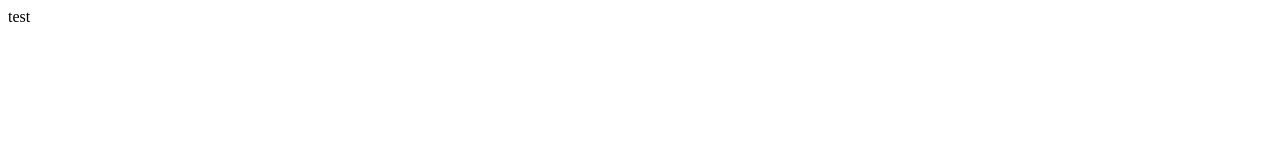
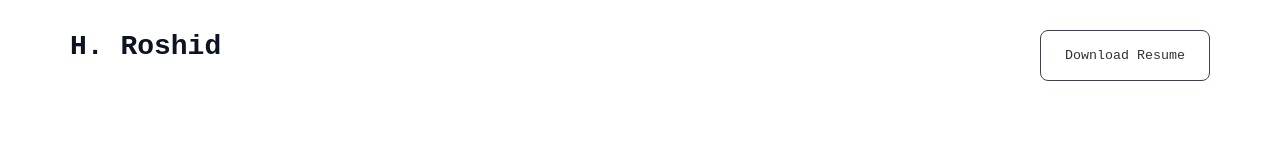
Before and after one commit to harunurroshiddm/heroassignment1, a plain HTML site: page index.html in a window 1280 px wide. Drawn offline with Linux system fonts and the light colour scheme; a web font is replaced by a local one.

Commit message:
done nav

```diff
--- /dev/null
+++ b/css/style.css
@@ -0,0 +1,58 @@
+*{
+    margin: 0;
+    padding: 0;
+    font-family: "Azeret Mono", monospace;
+    font-optical-sizing: auto;
+    font-style: normal;
+}
+
+}
+
+body{
+    width: 1440px;
+    margin: 0 auto;
+}
+
+h1, h2, h3, h4, h5, h6{
+    color: rgb(13, 19, 33);
+}
+
+p{
+    color: rgb(13, 19, 33);
+    font-family: Azeret Mono;
+    font-size: 16px;
+    font-weight: 400;
+    line-height: 26px;
+    letter-spacing: 0%;
+    text-align: center;
+}
+
+button{
+    padding: 12px 20px;
+    background-color: #fff;
+    border: 1px solid rgb(13, 19, 33);
+    opacity: 0.7;
+}
+
+nav {
+    display: flex;
+    justify-content: space-between;
+    width: 1140px;
+    margin: 0 auto;
+    padding: 30px 0;
+
+}
+
+nav h1{
+    font-size: 28px;
+    font-weight: 800;
+    line-height: 33px;
+    letter-spacing: 0%;
+    text-align: left;
+}
+
+nav button{
+    border-radius: 8px;
+    opacity: 0.8;
+    padding: 17px 24px;
+}
--- a/index.html
+++ b/index.html
@@ -4,8 +4,20 @@
     <meta charset="UTF-8">
     <meta name="viewport" content="width=device-width, initial-scale=1.0">
     <title>Document</title>
+    <link href="https://fonts.googleapis.com/css2?family=Azeret+Mono:ital,wght@0,100..900;1,100..900&display=swap" rel="stylesheet">
+    <link rel="stylesheet" href="css/style.css">
 </head>
 <body>
-    test
+    <header>
+        <nav>
+            <h1>H. Roshid</h1>
+            <div>
+                <button>Download Resume</button>
+            </div>
+        </nav>
+        <section class="hero">
+
+        </section>
+    </header>
 </body>
 </html>
```
